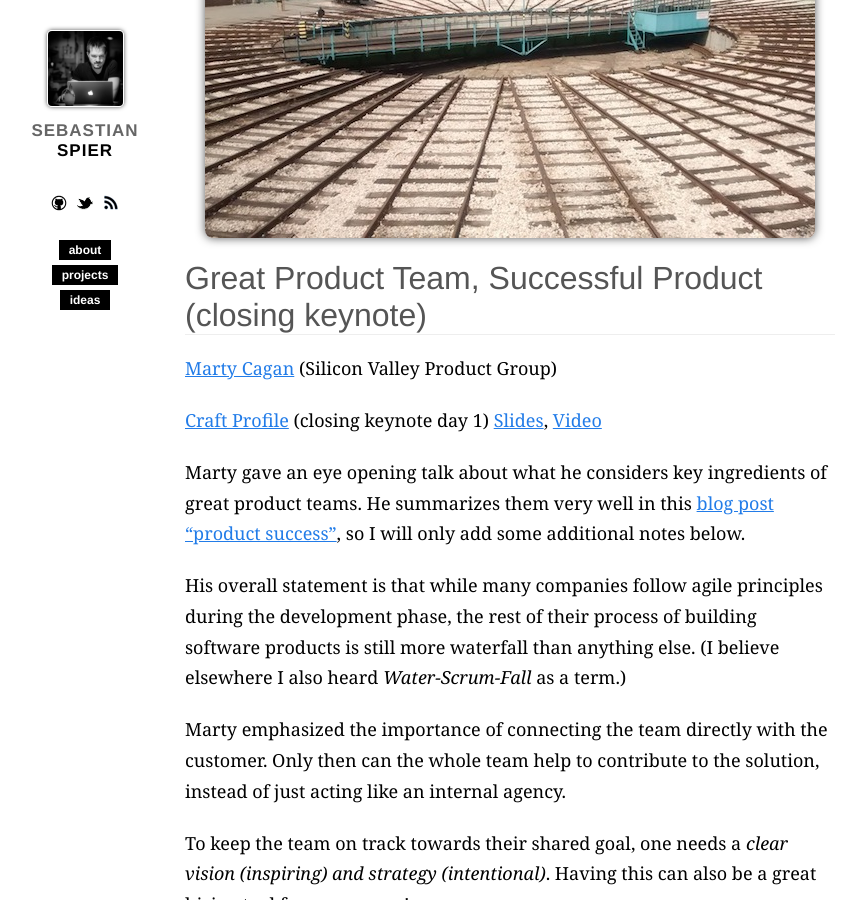
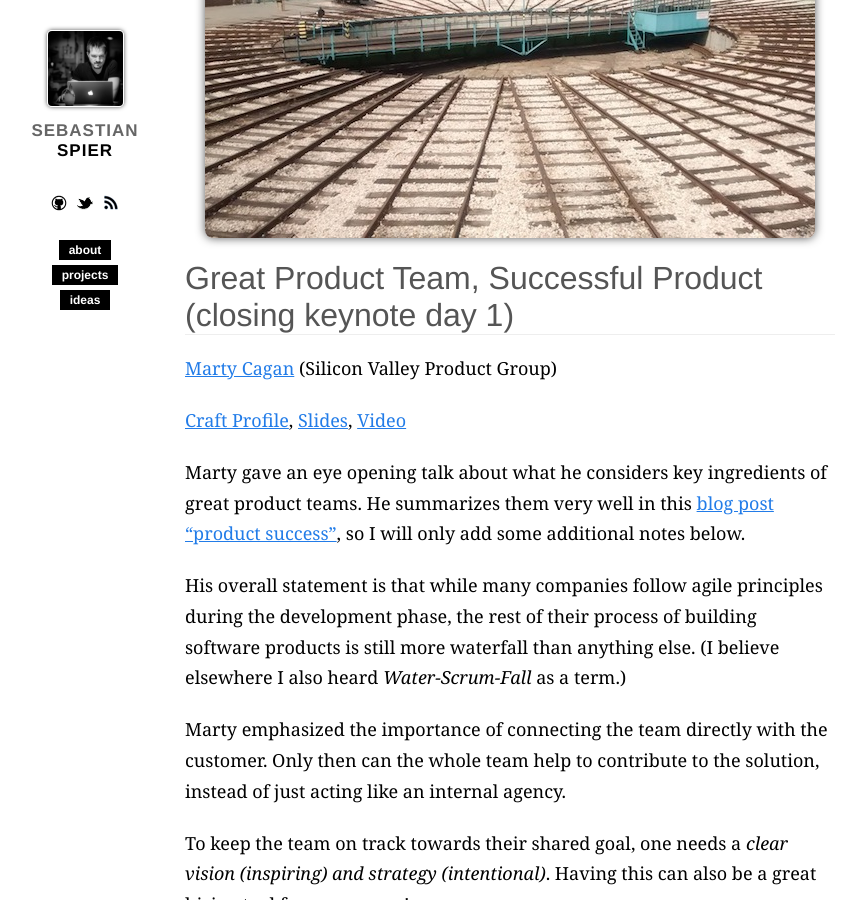
Before and after one commit to spier/spier.github.io, a Jekyll site: the page built from _posts/2016-05-08-craft-conference-2016-review.md, in a window 1280 px wide and 900 px high, scrolled down 748 px. Shown: the whole window, without its empty margins (15-874 px from the left). Built offline with Jekyll 4.4.1, drawn with Linux system fonts in a browser that asks for light colours; nearby versions of some CDN libraries; emoji names are drawn with the system emoji font; a script that is not in the unit is left out; comment, search, counter and statistics services are not loaded; some of the changed text lies outside the part shown.

```diff
--- a/_posts/2016-05-08-craft-conference-2016-review.md
+++ b/_posts/2016-05-08-craft-conference-2016-review.md
@@ -20,11 +20,11 @@ Some of my notes might not make sense out of context, so continue at your own ri
 ![Craft Conference 2016](/images/craft2016/craft-park.jpg)
 
 
-# Great Product Team, Successful Product (closing keynote)
+# Great Product Team, Successful Product (closing keynote day 1)
 
 [Marty Cagan](https://twitter.com/cagan) (Silicon Valley Product Group)
 
-[Craft Profile](http://beta.craft-conf.com/speaker/MartyCagan) (closing keynote day 1)
+[Craft Profile](http://beta.craft-conf.com/speaker/MartyCagan),
 [Slides](http://www.svpg.com/product-success),
 [Video](http://www.ustream.tv/recorded/86159035)
 
```
Also changed, not shown: other parts of _posts/2016-05-08-craft-conference-2016-review.md (+2 -2 lines).
